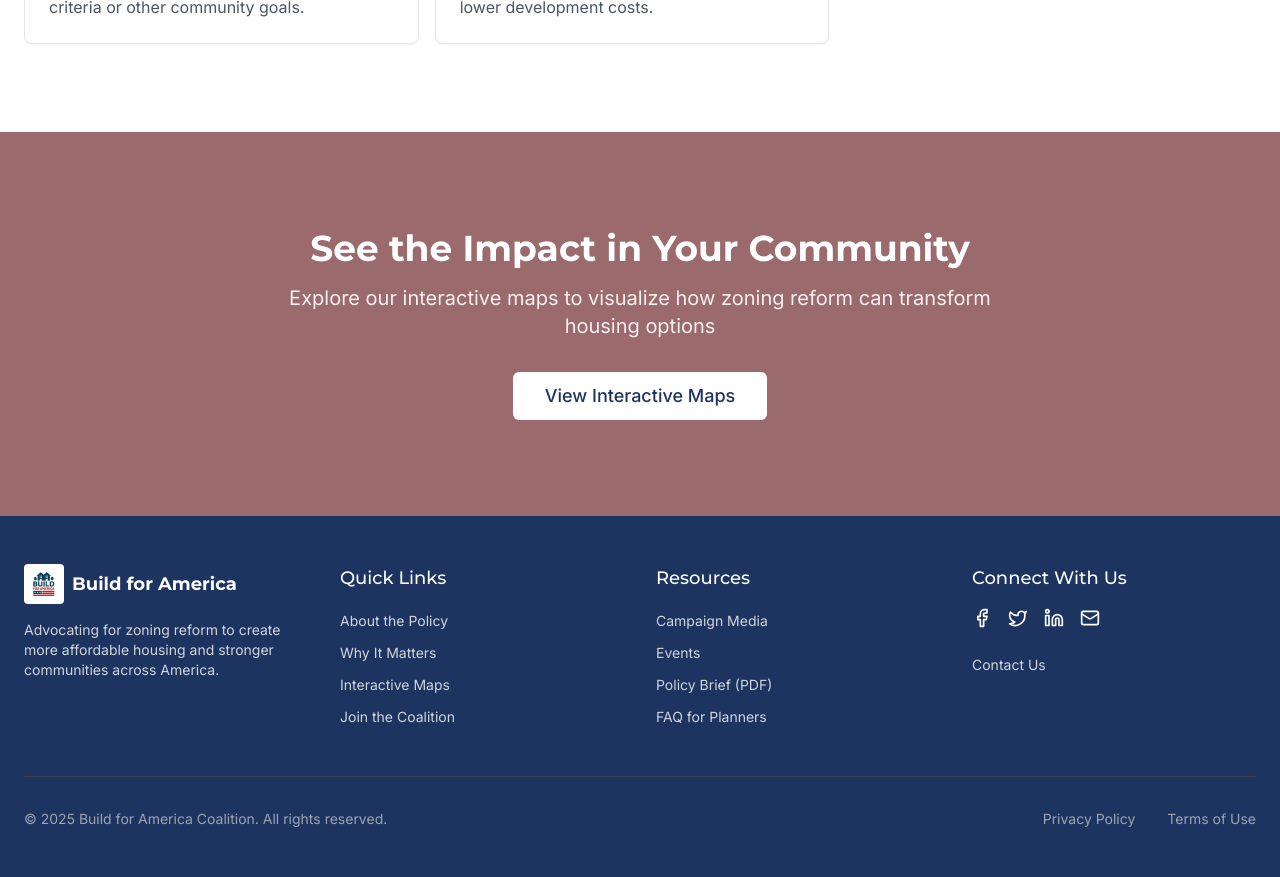
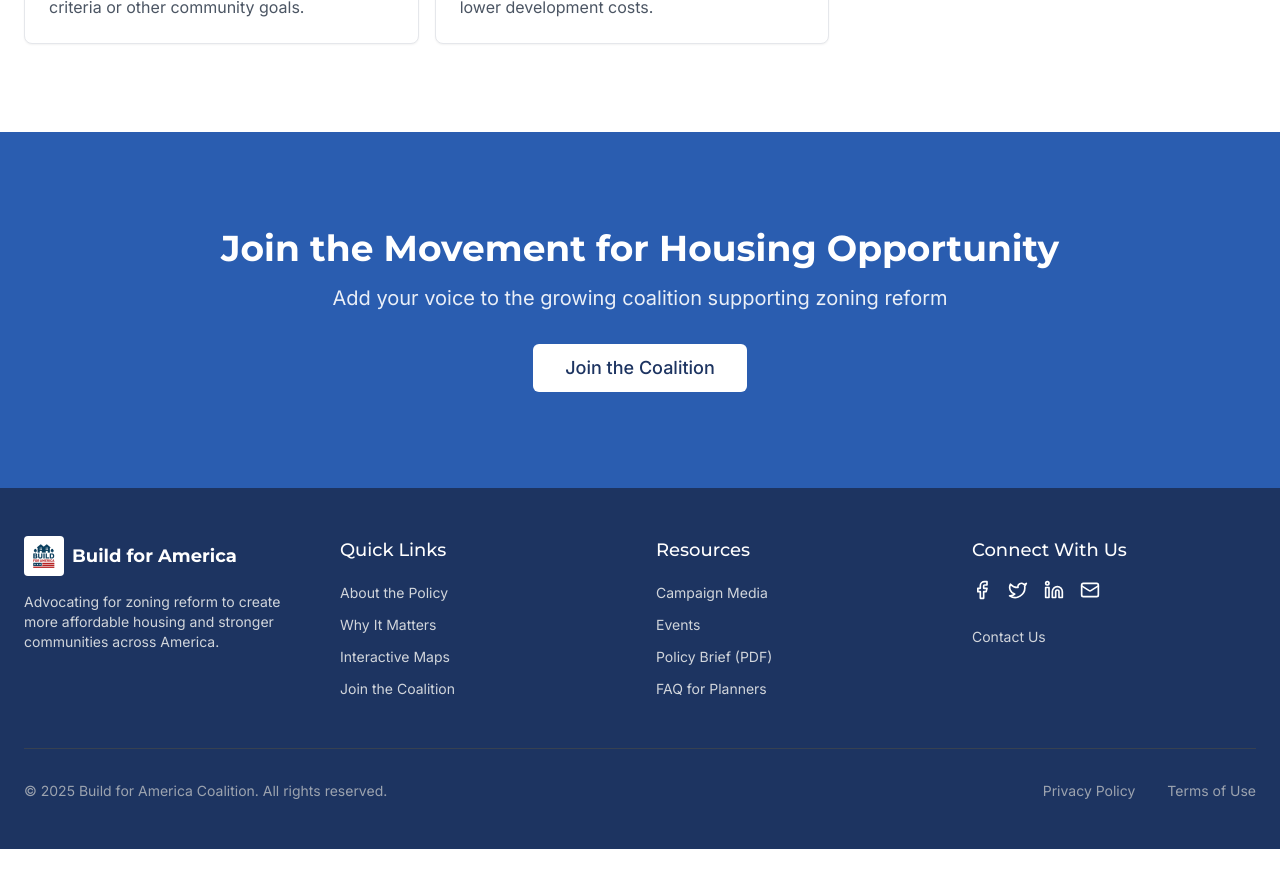
Before and after one commit to PBPL41/pbpl41.github.io, a React (Vite) app: page /about-policy in a window 1280 px wide. Shown: the part 1820-2697 px from the top of the page. After the commit the page ends 2669 px from the top, so only its background shows below. Built offline with nearby package versions, Linux system fonts and the light colour scheme.

Commit message:
Refactor: Update CallToAction on AboutPolicy page
Update the CallToAction component on the AboutPolicy page to match the content and functionality of the one on the WhyItMatters page. This includes updating the title, subtitle, button text, and button link.

```diff
--- a/src/pages/AboutPolicy.tsx
+++ b/src/pages/AboutPolicy.tsx
@@ -4,6 +4,7 @@ import { Download, FileText, Building, Home, Clock, Car } from 'lucide-react';
 import { Button } from '@/components/ui/button';
 import ResourceCard from '@/components/ui/ResourceCard';
 import CallToAction from '@/components/ui/CallToAction';
+
 const AboutPolicy = () => {
   return <main>
       {/* Hero Section */}
@@ -164,7 +165,13 @@ const AboutPolicy = () => {
       </section>
 
       {/* Final CTA */}
-      <CallToAction title="See the Impact in Your Community" subtitle="Explore our interactive maps to visualize how zoning reform can transform housing options" buttonText="View Interactive Maps" buttonLink="/maps" variant="secondary" />
+      <CallToAction
+        title="Join the Movement for Housing Opportunity"
+        subtitle="Add your voice to the growing coalition supporting zoning reform"
+        buttonText="Join the Coalition"
+        buttonLink="/coalition"
+      />
     </main>;
 };
+
 export default AboutPolicy;
```
